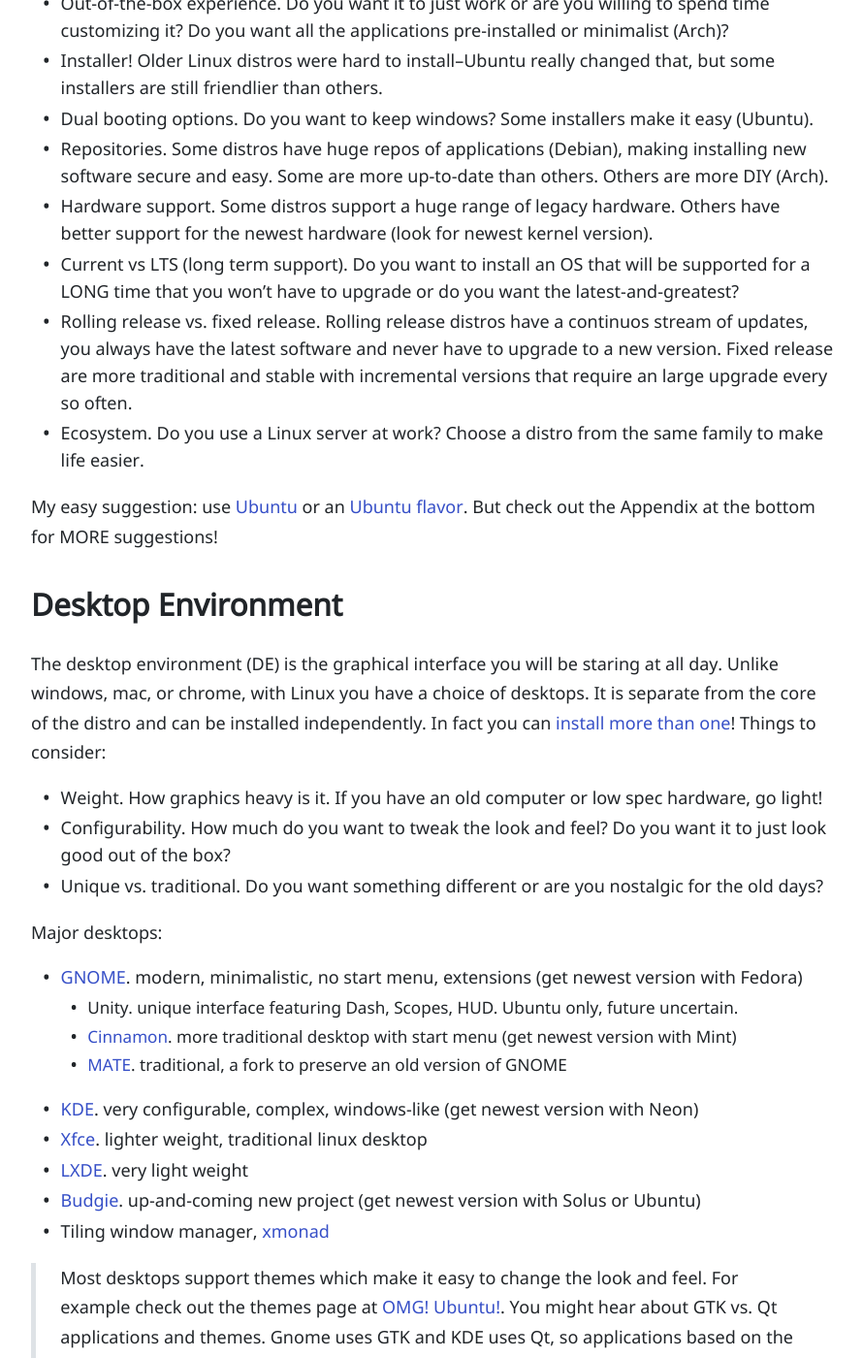
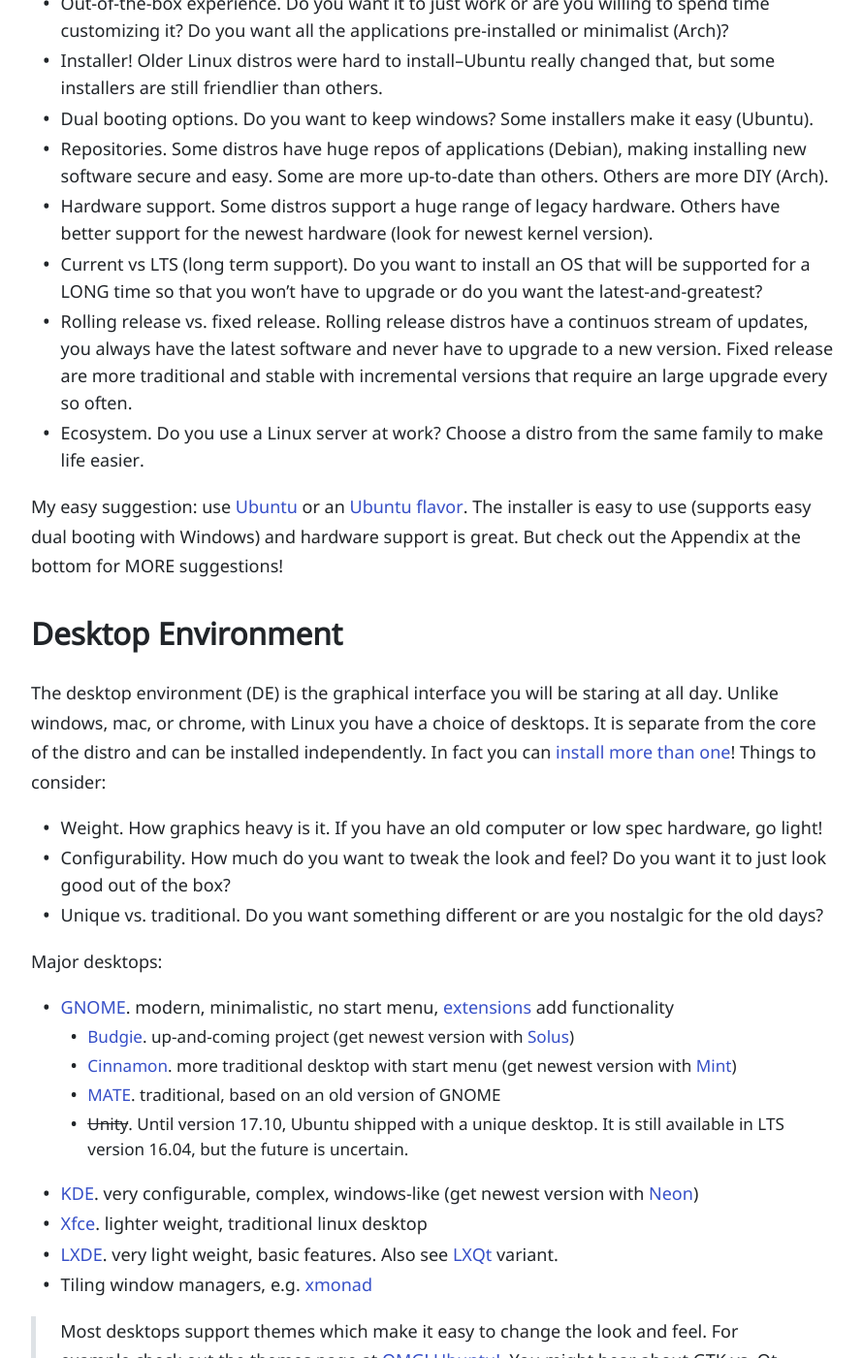
Before and after one commit to evanwill/_drafts, a Jekyll site: the page built from _notes/linux-intro.md, in a window 1280 px wide and 1400 px high, scrolled down 1772 px. Shown: the whole window at 97% size, without its empty margins (194-1084 px from the left). Built offline with Jekyll 4.4.1, drawn with Linux system fonts in a browser that asks for light colours; some of the changed text lies outside the part shown.

Commit message:
update linux

```diff
--- a/_notes/linux-intro.md
+++ b/_notes/linux-intro.md
@@ -53,11 +53,12 @@
 - Dual booting options. Do you want to keep windows? Some installers make it easy (Ubuntu).
 - Repositories. Some distros have huge repos of applications (Debian), making installing new software secure and easy. Some are more up-to-date than others. Others are more DIY (Arch).
 - Hardware support. Some distros support a huge range of legacy hardware. Others have better support for the newest hardware (look for newest kernel version).
-- Current vs LTS (long term support). Do you want to install an OS that will be supported for a LONG time that you won't have to upgrade or do you want the latest-and-greatest?
+- Current vs LTS (long term support). Do you want to install an OS that will be supported for a LONG time so that you won't have to upgrade or do you want the latest-and-greatest?
 - Rolling release vs. fixed release. Rolling release distros have a continuos stream of updates, you always have the latest software and never have to upgrade to a new version. Fixed release are more traditional and stable with incremental versions that require an large upgrade every so often.
 - Ecosystem. Do you use a Linux server at work? Choose a distro from the same family to make life easier.
 
 My easy suggestion: use [Ubuntu](https://www.ubuntu.com/) or an [Ubuntu flavor](https://www.ubuntu.com/download/ubuntu-flavours).
+The installer is easy to use (supports easy dual booting with Windows) and hardware support is great.
 But check out the Appendix at the bottom for MORE suggestions!
 
 ## Desktop Environment
@@ -72,15 +73,15 @@
 - Unique vs. traditional. Do you want something different or are you nostalgic for the old days?
 
 Major desktops:
-- [GNOME](https://www.gnome.org/). modern, minimalistic, no start menu, extensions (get newest version with Fedora)
-    - Unity. unique interface featuring Dash, Scopes, HUD. Ubuntu only, future uncertain.
-    - [Cinnamon](http://developer.linuxmint.com/projects.html). more traditional desktop with start menu (get newest version with Mint)
-    - [MATE](https://mate-desktop.org/). traditional, a fork to preserve an old version of GNOME
-- [KDE](https://www.kde.org/). very configurable, complex, windows-like (get newest version with Neon)
+- [GNOME](https://www.gnome.org/). modern, minimalistic, no start menu, [extensions](https://extensions.gnome.org/) add functionality
+    - [Budgie](https://budgie-desktop.org/). up-and-coming project (get newest version with [Solus](https://solus-project.com/))
+    - [Cinnamon](http://developer.linuxmint.com/projects.html). more traditional desktop with start menu (get newest version with [Mint](https://www.linuxmint.com/))
+    - [MATE](https://mate-desktop.org/). traditional, based on an old version of GNOME
+    - ~~Unity~~. Until version 17.10, Ubuntu shipped with a unique desktop. It is still available in LTS version 16.04, but the future is uncertain.
+- [KDE](https://www.kde.org/). very configurable, complex, windows-like (get newest version with [Neon](https://neon.kde.org/))
 - [Xfce](https://www.xfce.org/). lighter weight, traditional linux desktop
-- [LXDE](http://lxde.org/). very light weight
-- [Budgie](https://solus-project.com/budgie/). up-and-coming new project (get newest version with Solus or Ubuntu)
-- Tiling window manager, [xmonad](http://xmonad.org/)
+- [LXDE](http://lxde.org/). very light weight, basic features. Also see [LXQt](http://lxqt.org/) variant.
+- Tiling window managers, e.g. [xmonad](http://xmonad.org/)
 
 > Most desktops support themes which make it easy to change the look and feel.
 > For example check out the themes page at [OMG! Ubuntu!](http://www.omgubuntu.co.uk/category/themes-2).
@@ -149,7 +150,9 @@
 - [RemixOS](http://www.jide.com/remixos) open android for desktop
 - [Android-x86](http://www.android-x86.org/download)
 
-**Portable.** Some linux distros are specifically designed to be portable, i.e. you always use them from a USB stick and do not install to a hard drive. For example:
+**Portable.** Some linux distros are specifically designed to be portable, i.e. you always use them from a USB stick and do not install to a hard drive.
+This makes them simple, fast, and secure.
+For example:
 - [Puppy Linux](http://puppylinux.org/)
 - [Slax](https://www.slax.org/en/)
 - [Porteus](http://www.porteus.org/)
```
